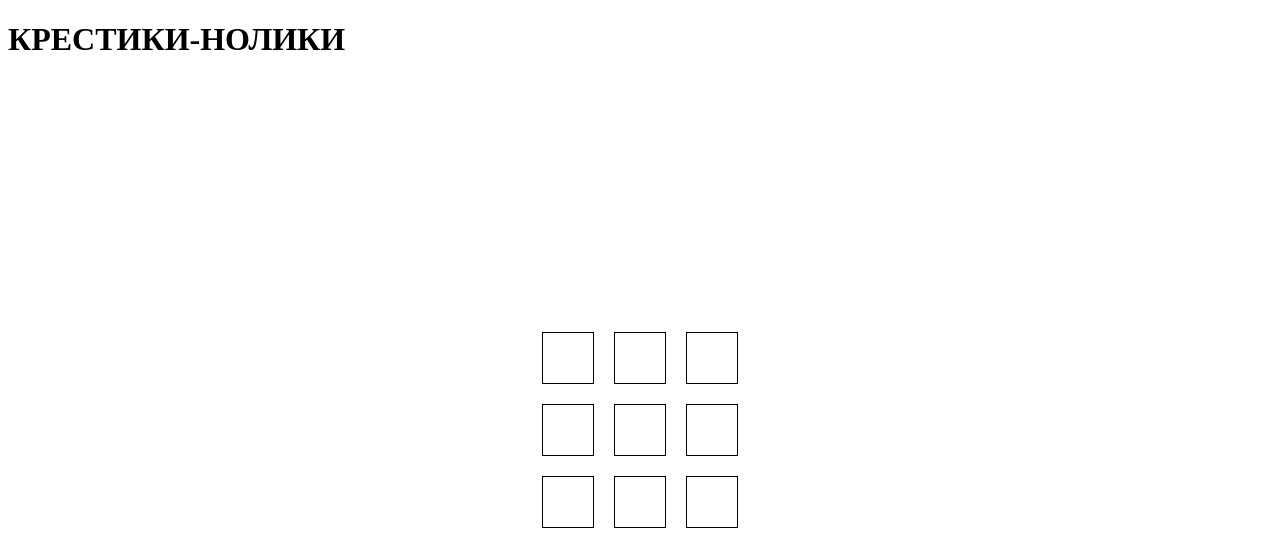
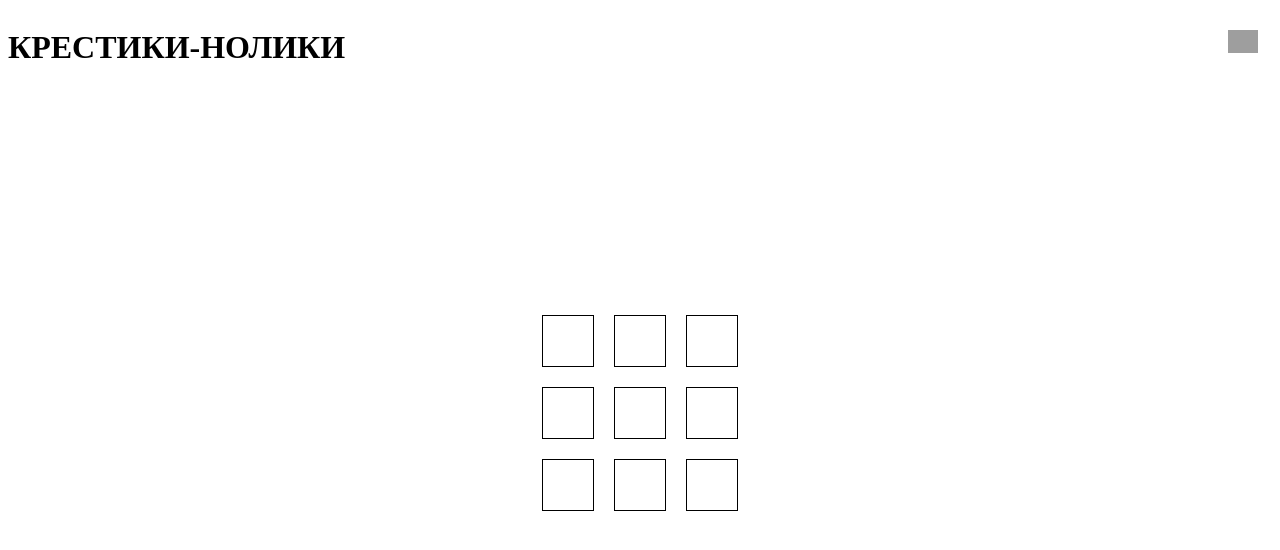
Before and after one commit to RuslanAmraev/tictactoe.github.io, a plain HTML site: page index.html in a window 1280 px wide. Drawn offline with Linux system fonts and the light colour scheme; grey boxes are pictures that could not be loaded.

Commit message:
restart added

```diff
--- a/index.html
+++ b/index.html
@@ -7,7 +7,10 @@
     <link rel="stylesheet" href="./style.css">
 </head>
 <body>
-    <h1>КРЕСТИКИ-НОЛИКИ</h1>
+    <div class="header">
+        <h1>КРЕСТИКИ-НОЛИКИ</h1>
+        <button onclick="restart()" class="restart-button"><img class="restart-button-image" src="https://vectorified.com/images/restart-icon-1.png"></button>
+    </div>
     <div class="container">
         <div class="row" id="row-1">
             <div onclick="cry()" class="cell" id="cell-1"></div>
--- a/script.js
+++ b/script.js
@@ -34,7 +34,7 @@ function statusChanger(el, who){
     if(rowNumber == 3){
         status.row_3[cellNumber - 1] = who
     }
-    winChecker()
+    setTimeout(winChecker, 1000)
 }
 
 function winChecker(){
@@ -44,6 +44,7 @@ function winChecker(){
         }else{
             alert('ПОБЕДИЛИ НОЛИКИ')
         }
+        restart()
     }
     if(status.row_2[0] == status.row_2[1] &&  status.row_2[1] == status.row_2[2] && status.row_2[0] != 0){
         if(status.row_2[0] == 1){
@@ -51,6 +52,7 @@ function winChecker(){
         }else{
             alert('ПОБЕДИЛИ НОЛИКИ')
         }
+        restart()
     }
     if(status.row_3[0] == status.row_3[1] &&  status.row_3[1] == status.row_3[2] && status.row_3[0] != 0){
         if(status.row_3[0] == 1){
@@ -58,6 +60,7 @@ function winChecker(){
         }else{
             alert('ПОБЕДИЛИ НОЛИКИ')
         }
+        restart()
     }
     if(status.row_1[0] == status.row_2[1] && status.row_2[1] == status.row_3[2] && status.row_3[2] != 0){
         if(status.row_1[0] == 1){
@@ -65,6 +68,7 @@ function winChecker(){
         }else{
             alert('ПОБЕДИЛИ НОЛИКИ')
         }
+        restart()
     }
     if(status.row_1[2] == status.row_2[1] && status.row_2[1] == status.row_3[0] && status.row_3[0] != 0){
         if(status.row_1[2] == 1){
@@ -72,6 +76,7 @@ function winChecker(){
         }else{
             alert('ПОБЕДИЛИ НОЛИКИ')
         }
+        restart()
     }
     if(status.row_1[0] == status.row_2[0] &&  status.row_2[0] == status.row_3[0] && status.row_1[0] != 0){
         if(status.row_1[0] == 1){
@@ -79,6 +84,7 @@ function winChecker(){
         }else{
             alert('ПОБЕДИЛИ НОЛИКИ')
         }
+        restart()
     }
     if(status.row_1[1] == status.row_2[1] &&  status.row_2[1] == status.row_3[1] && status.row_1[1] != 0){
         if(status.row_1[1] == 1){
@@ -86,6 +92,7 @@ function winChecker(){
         }else{
             alert('ПОБЕДИЛИ НОЛИКИ')
         }
+        restart()
     }
     if(status.row_1[2] == status.row_2[2] &&  status.row_2[2] == status.row_3[2] && status.row_1[2] != 0){
         if(status.row_1[2] == 1){
@@ -93,5 +100,28 @@ function winChecker(){
         }else{
             alert('ПОБЕДИЛИ НОЛИКИ')
         }
+        restart()
     }
 }
+
+function restart(){
+    let crosses = document.getElementsByClassName('cross')
+    let zeros = document.getElementsByClassName('zero')
+    let a = 0
+    while( a < 3){
+        for (let i = 0; i < crosses.length; i++) {
+            crosses[i].className = 'cell'
+        }
+        a++
+    }
+    a = 0
+    while( a < 3){
+        for (let i = 0; i < zeros.length; i++) {
+            zeros[i].className = 'cell'
+        }
+        a++
+    }
+    for (key in status){
+        status[key] = [0,0,0]
+    }
+}
--- a/style.css
+++ b/style.css
@@ -2,7 +2,7 @@
     display: flex;
     flex-direction: column;
     justify-content: center;
-    height: calc(100vh - 100px);
+    height: calc(100vh - 150px);
 }
 
 .row{
@@ -38,3 +38,21 @@
     border: 1px solid #000;
     margin: 10px;
 }
+
+.header{
+    display: flex;
+    justify-content: space-between;
+}
+
+.restart-button{
+    width: 30px;
+    height: 30px;
+    background-color: transparent;
+    border: none;
+    outline: none;
+    margin: 20px;
+}
+
+.restart-button-image{
+    width: 30px;
+}
```
